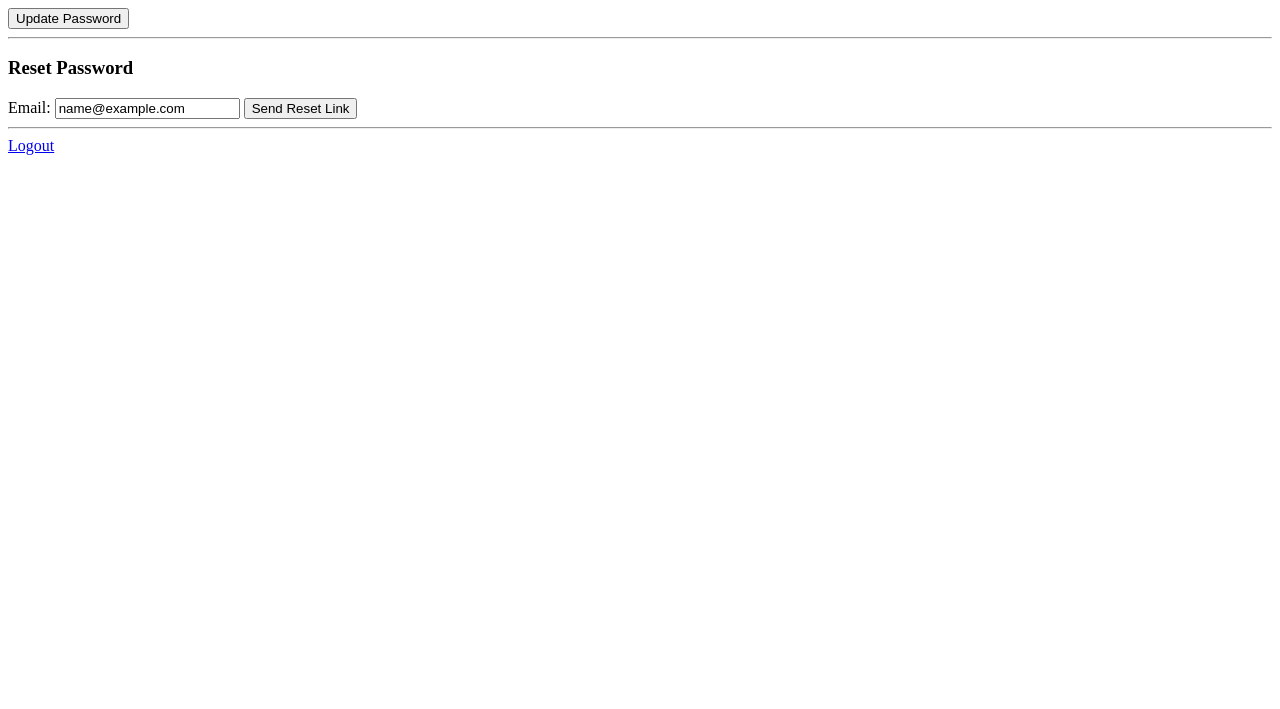
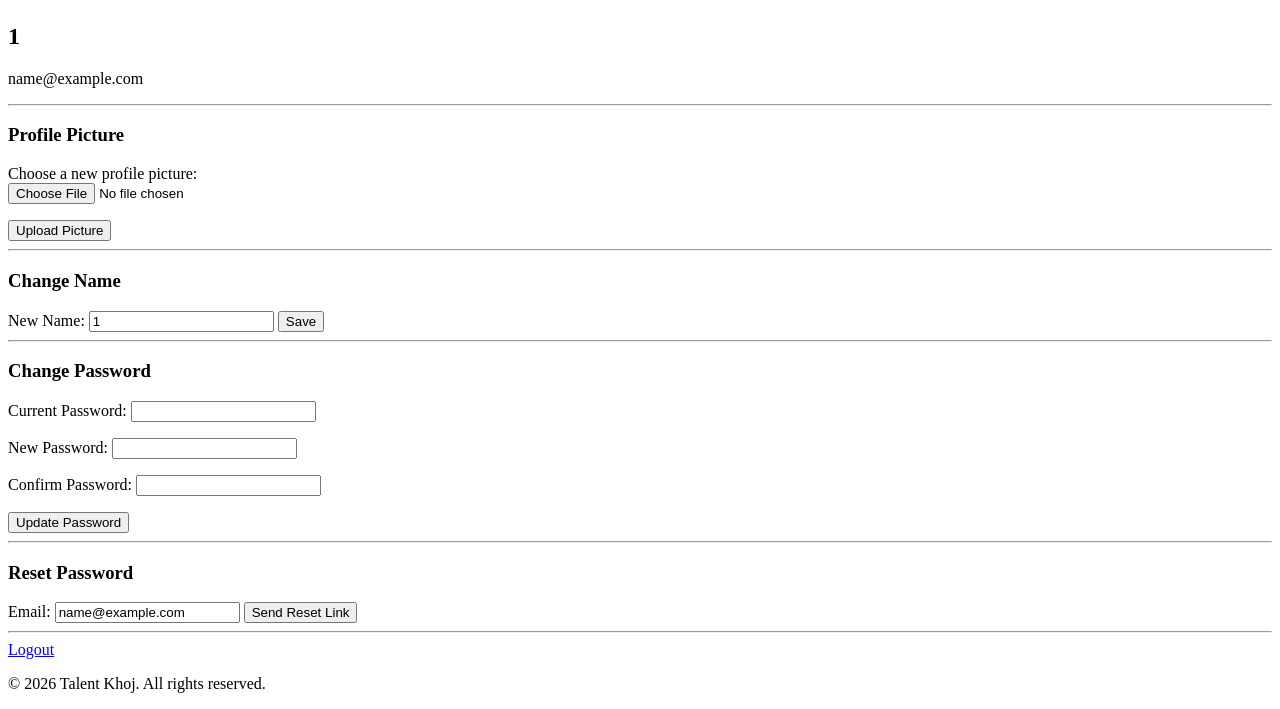
Before and after one commit to tejashexe-spec/Talentkhoj, a Flask app: page /profile in a window 1280 px wide. Shown: the part 429-1138 px from the top of the page. Before the commit the page ends 584 px from the top, so only its background shows below. Run offline with Flask 3, Linux system fonts and the light colour scheme; the visitor is signed in with stand-in values (Sample User, id 1).

Commit message:
Profile Picture Feature Added

```diff
--- a/my_first_flask/templates/base.html
+++ b/my_first_flask/templates/base.html
@@ -4,14 +4,57 @@
     <meta charset="UTF-8">
     <meta name="viewport" content="width=device-width, initial-scale=1.0">
     <title>{% block title %}Talent Khoj{% endblock %}</title>
+    <style>
+        .profile-menu {
+            position: relative;
+            display: inline-block;
+        }
+        .profile-menu img {
+            width: 36px;
+            height: 36px;
+            border-radius: 50%;
+            cursor: pointer;
+            vertical-align: middle;
+            border: 2px solid #ccc;
+        }
+        .dropdown {
+            display: none;
+            position: absolute;
+            right: 0;
+            top: 44px;
+            background: white;
+            border: 1px solid #ccc;
+            border-radius: 6px;
+            min-width: 150px;
+            box-shadow: 0 4px 12px rgba(0,0,0,0.1);
+            z-index: 100;
+        }
+        .dropdown a {
+            display: block;
+            padding: 10px 16px;
+            text-decoration: none;
+            color: #333;
+        }
+        .dropdown a:hover {
+            background: #f5f5f5;
+        }
+        .profile-menu:hover .dropdown {
+            display: block;
+        }
+    </style>
 </head>
 <body>
 
 <nav>
     <a href="/">Home</a> |
     {% if session.get('user_id') %}
-        <a href="/profile">{{ session['user_name'] }}</a> |
-        <a href="/logout">Logout</a>
+        <div class="profile-menu">
+            <img src="https://ui-avatars.com/api/?name={{ session['user_name'] }}&size=36&rounded=true&background=2463ff&color=fff" alt="profile">
+            <div class="dropdown">
+                <a href="/profile">My Profile</a>
+                <a href="/logout">Logout</a>
+            </div>
+        </div>
     {% else %}
         <a href="/register">Register</a> |
         <a href="/login">Login</a>
--- a/my_first_flask/templates/profile.html
+++ b/my_first_flask/templates/profile.html
@@ -1,35 +1,44 @@
-<!DOCTYPE html>
-<html lang="en">
-<head>
-    <meta charset="UTF-8">
-    <title>Profile | Talent Khoj</title>
-</head>
-<body>
+{% extends "base.html" %}
 
-<nav>
-    <a href="/">Home</a> |
-    <a href="/logout">Logout</a>
-</nav>
+{% block title %}Profile | Talent Khoj{% endblock %}
+
+{% block content %}
 
 <h1>My Profile</h1>
 
-<p><strong>Name:</strong> {{ session['user_name'] }}</p>
-<p><strong>Email:</strong> {{ session.get('user_email', '') }}</p>
+<!-- Profile Picture -->
+<div>
+    <img src="https://ui-avatars.com/api/?name={{ session['user_name'] }}&size=100&rounded=true&background=2463ff&color=fff" alt="Profile Picture">
+    <h2>{{ session['user_name'] }}</h2>
+    <p>{{ session.get('user_email', '') }}</p>
+</div>
 
 <hr>
 
+<!-- Upload Profile Image (frontend only) -->
+<h3>Profile Picture</h3>
+<form enctype="multipart/form-data">
+    <p>
+        <label for="avatar">Choose a new profile picture:</label><br>
+        <input id="avatar" name="avatar" type="file" accept="image/*">
+    </p>
+    <button type="submit">Upload Picture</button>
+</form>
+
+<hr>
+
+<!-- Change Name -->
 <h3>Change Name</h3>
-<form method="post" action="/profile">
-    <input type="hidden" name="action" value="change_name">
+<form>
     <label>New Name: <input type="text" name="full_name" value="{{ session['user_name'] }}" required></label>
     <button type="submit">Save</button>
 </form>
 
 <hr>
 
+<!-- Change Password -->
 <h3>Change Password</h3>
-<form method="post" action="/profile">
-    <input type="hidden" name="action" value="change_password">
+<form>
     <p><label>Current Password: <input type="password" name="current_password" required></label></p>
     <p><label>New Password: <input type="password" name="new_password" required></label></p>
     <p><label>Confirm Password: <input type="password" name="confirm_password" required></label></p>
@@ -38,9 +47,9 @@
 
 <hr>
 
+<!-- Reset Password -->
 <h3>Reset Password</h3>
-<form method="post" action="/profile">
-    <input type="hidden" name="action" value="reset_password">
+<form>
     <label>Email: <input type="email" name="reset_email" value="{{ session.get('user_email', '') }}" required></label>
     <button type="submit">Send Reset Link</button>
 </form>
@@ -48,5 +57,4 @@
 <hr>
 <a href="/logout">Logout</a>
 
-</body>
-</html>
+{% endblock %}
```
